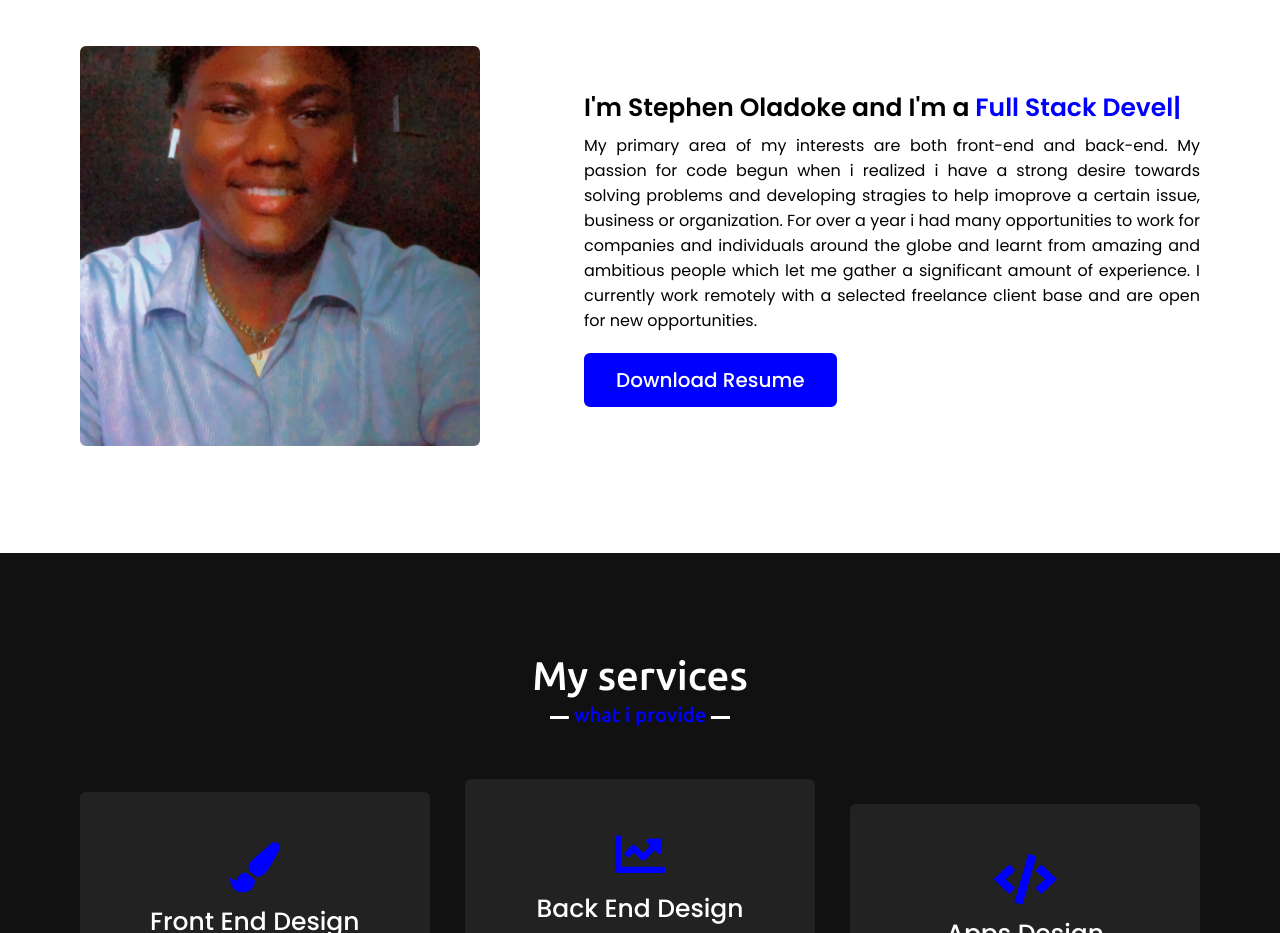
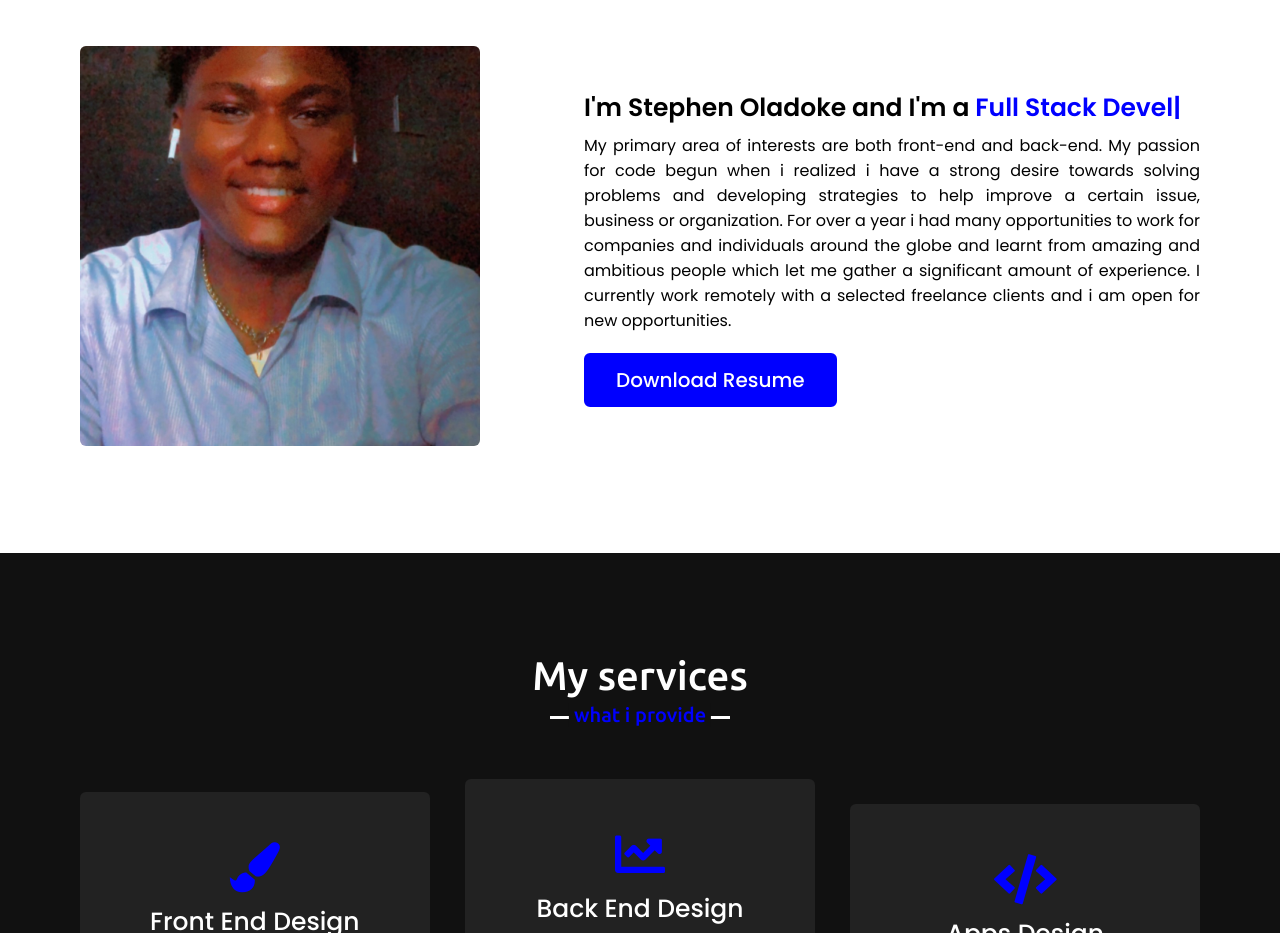
Before and after one commit to JaySax/My-Portfolio, a plain HTML site: page index.html in a window 1280 px wide. Shown: the part 980-1913 px from the top of the page. Drawn offline with nearby package versions, Linux system fonts and the light colour scheme.

Commit message:
changed few words on line 60

```diff
--- a/index.html
+++ b/index.html
@@ -57,7 +57,7 @@
                 </div>
                 <div class="column right">
                     <div class="text">I'm Stephen Oladoke and I'm a <span class="typing-2"></span></div>
-                    <p>My primary area of my interests are both front-end and back-end. My passion for code begun when i realized i have a strong desire towards solving problems and developing stragies to help imoprove a certain issue, business or organization. For over a year i had many opportunities to work for companies and individuals around the globe and learnt from amazing and ambitious people which let me gather a significant amount of experience. I currently work remotely with a selected freelance client base and are open for new opportunities.</p>
+                    <p>My primary area of interests are both front-end and back-end. My passion for code begun when i realized i have a strong desire towards solving problems and developing strategies to help improve a certain issue, business or organization. For over a year i had many opportunities to work for companies and individuals around the globe and learnt from amazing and ambitious people which let me gather a significant amount of experience. I currently work remotely with a selected freelance clients and i am open for new opportunities.</p>
                     <a href="#">Download Resume</a>
                 </div>
             </div>
```
